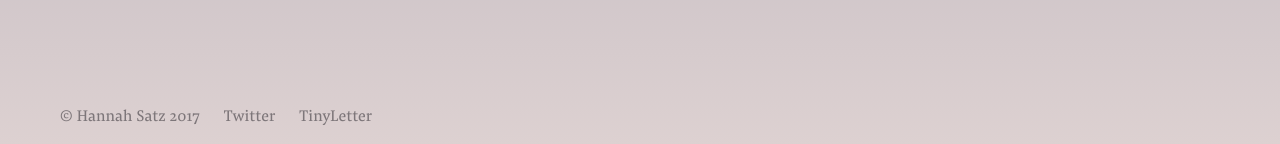
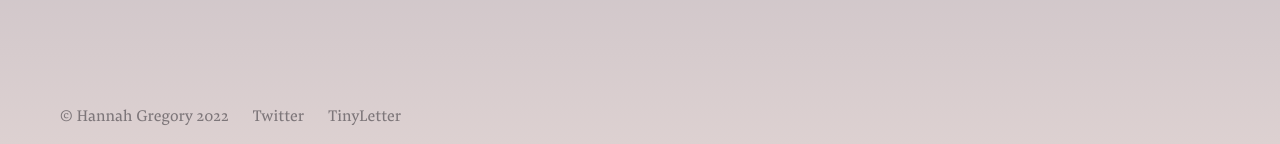
Before and after one commit to hg-site/hg-site.github.io, a Jekyll site: the page built from index.markdown, in a window 1280 px wide. Shown: the part 753-897 px from the top of the page. Built offline with Jekyll 4.4.1, drawn with Linux system fonts in a browser that asks for light colours.

Commit message:
Updated Home

```diff
--- a/_layouts/home.html
+++ b/_layouts/home.html
@@ -38,7 +38,7 @@
 	</main>
 	<footer class="fixed">
 		<ul>
-			<li>&copy; Hannah Satz 2017</li>
+			<li>&copy; Hannah Gregory 2022</li>
 			<li><a href="https://twitter.com/hnnhstz">Twitter</a></li>
 			<li><a href="http://tinyletter.com/hnnh_g">TinyLetter</a></li>
 		</ul>
```
